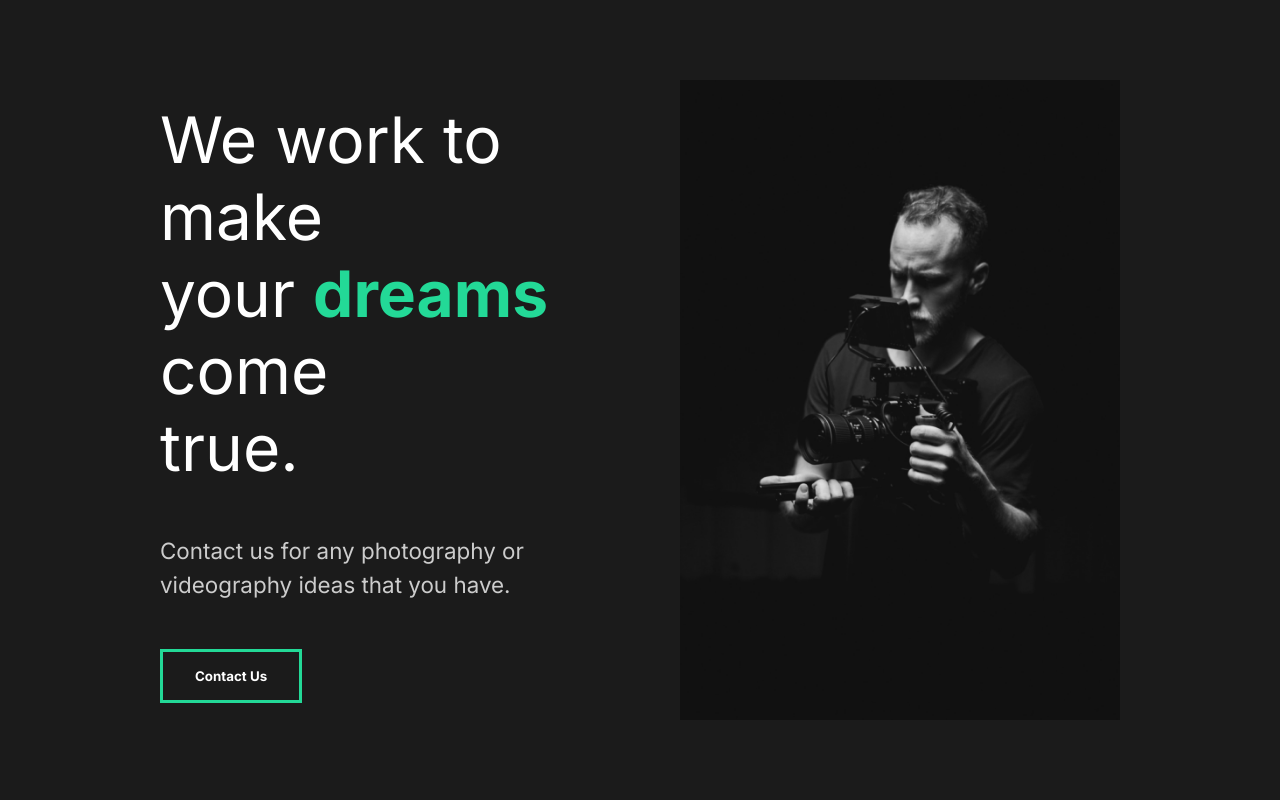
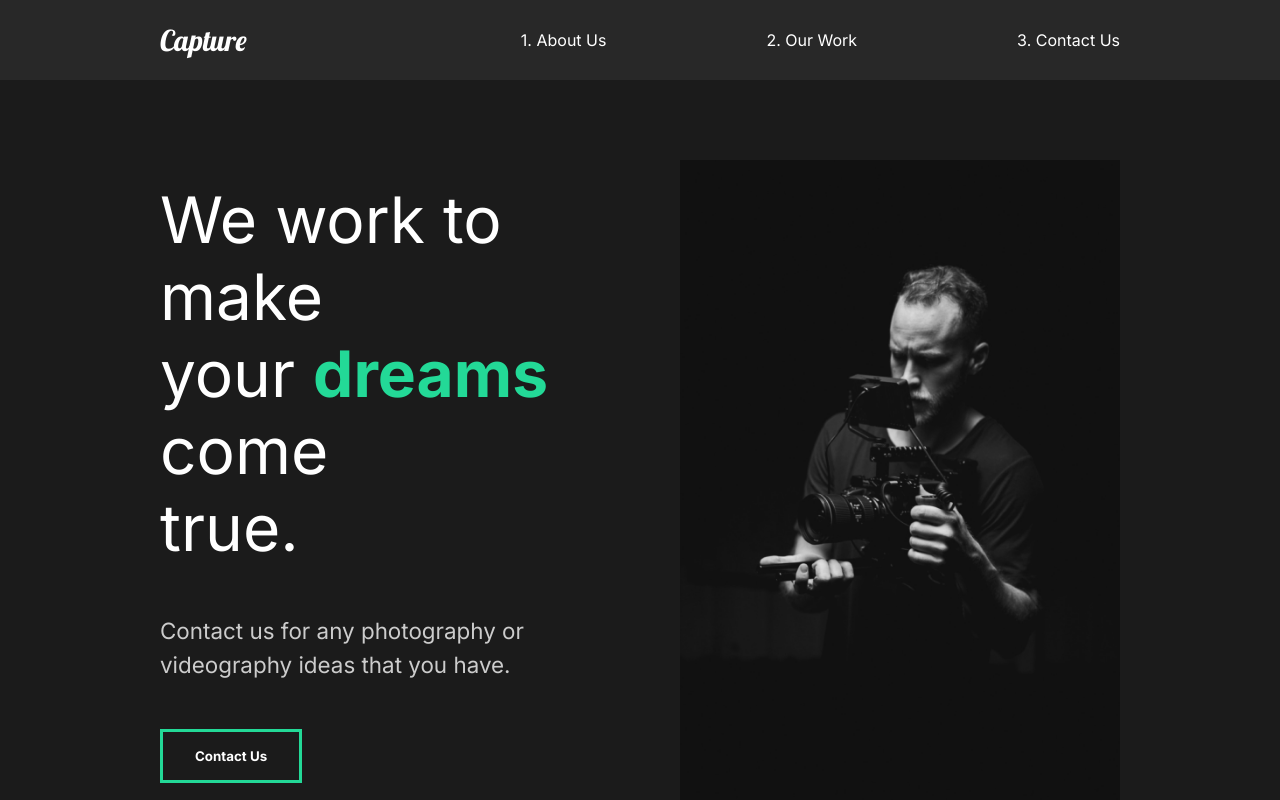
Before and after one commit to programmingwithlevi/capture, a React (Create React App) app: page / in a window 1280 px wide. Shown: the top 800 px of the page. Built offline with nearby package versions, Linux system fonts and the light colour scheme.

Commit message:
8. Create Nav

```diff
--- a/public/index.html
+++ b/public/index.html
@@ -12,6 +12,9 @@
     <link rel="preconnect" href="https://fonts.googleapis.com">
 <link rel="preconnect" href="https://fonts.gstatic.com" crossorigin>
 <link href="https://fonts.googleapis.com/css2?family=Inter:wght@400;700&family=Lato:wght@400;700&display=swap" rel="stylesheet">
+<link rel="preconnect" href="https://fonts.googleapis.com">
+<link rel="preconnect" href="https://fonts.gstatic.com" crossorigin>
+<link href="https://fonts.googleapis.com/css2?family=Inter:wght@400;700&family=Lato:wght@400;700&family=Lobster&display=swap" rel="stylesheet">
     <link rel="apple-touch-icon" href="%PUBLIC_URL%/logo192.png" />
     <!--
       manifest.json provides metadata used when your web app is installed on a
--- a/src/App.js
+++ b/src/App.js
@@ -2,13 +2,13 @@
 //import pages
 import AboutUs from '../src/pages/AboutUs';
 import GlobalStyle from "./components/GlobalStyle";
-//import Nav from "../capture/src/components/Nav.js";
+import Nav from "./components/Nav";
 
 function App() {
   return (
     <div className="App">
       <GlobalStyle />
-
+      <Nav />
       <AboutUs />
     </div>
   );
--- a/src/components/Nav.js
+++ b/src/components/Nav.js
@@ -4,7 +4,7 @@
 const Nav = () => {
     return(
         <StyledNav>
-            <h1><a href="#">Capture</a></h1>
+            <h1><a id="logo" href="#">Capture</a></h1>
             <ul>
                 <li>
                     <a href="#">1. About Us</a>
@@ -25,6 +25,26 @@
     display: flex;
     margin: auto;
     justify-content: space-between;
+    align-items: center;
+    padding: 1rem 10rem;
+    background: #282828;
+    a{
+        color: white;
+        text-decoration: none;
+    }
+    ul{
+        display: flex;
+        list-style: none;
+    }
+    #logo{
+        font-size: 1.8rem;
+        font-family: 'Lobster', cursive;
+        font-weight: lighter;
+    }
+    li{
+        padding-left: 10rem;
+        position: relative;
+    }
 `;
 
 export default Nav;
```
